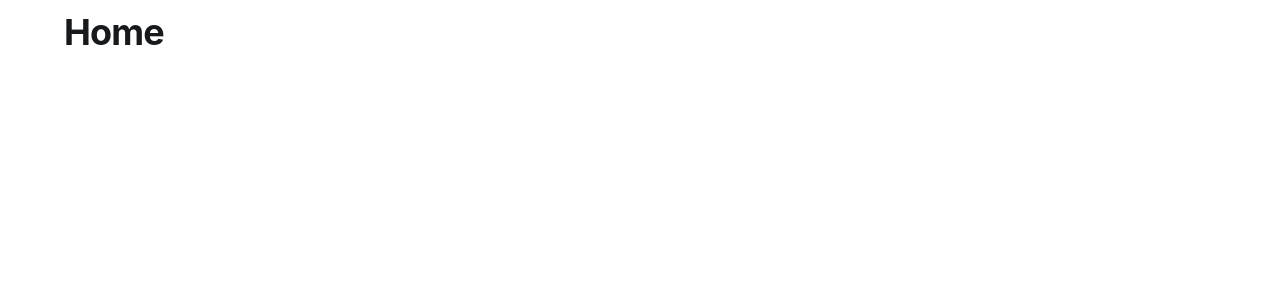
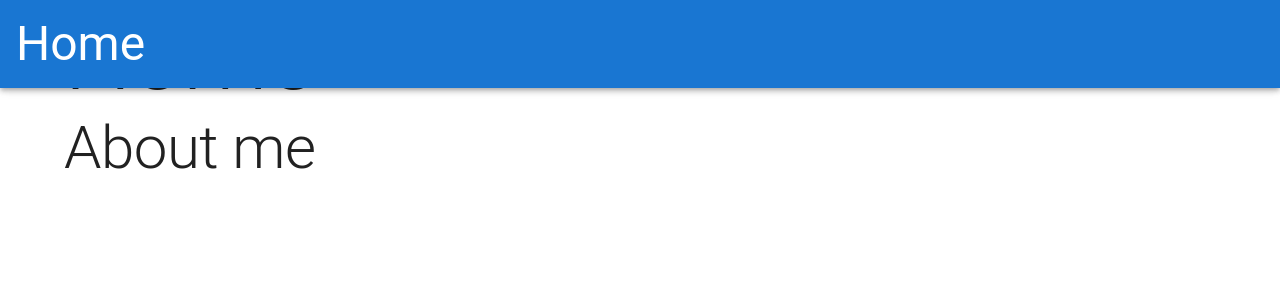
Before and after one commit to SeraphelCelaena/serpag-website, a Next.js app in the folder frontend/: page / in a window 1280 px wide. Shown: the top 300 px of the page. Built offline with nearby package versions, Linux system fonts and the light colour scheme.

Commit message:
main pages gunna be page router, prolly gunna app router admin pages

```diff
--- a/frontend/src/app/page.tsx
+++ /dev/null
@@ -1,13 +0,0 @@
-// Joy Imports
-import Container from '@mui/joy/Container';
-import Typography from '@mui/joy/Typography';
-
-export default function Home() {
-	return (
-		<main>
-			<Container>
-				<Typography level="h1">Home</Typography>
-			</Container>
-		</main>
-	)
-}
--- a/frontend/src/components/Navbar.tsx
+++ b/frontend/src/components/Navbar.tsx
@@ -0,0 +1,18 @@
+// MUI Imports
+import AppBar from '@mui/material/AppBar';
+import Typography from '@mui/material/Typography';
+
+export default function Navbar() {
+	return (
+		<AppBar>
+			<Typography
+				variant="h3"
+				sx={{
+					padding: '1rem'
+				}}
+			>
+				Home
+			</Typography>
+		</AppBar>
+	)
+}
--- /dev/null
+++ b/frontend/src/pages/_app.tsx
@@ -0,0 +1,14 @@
+// MUI Imports
+import CssBaseline from '@mui/material/CssBaseline';
+
+// Next Imports
+import type { AppProps } from 'next/app'
+
+export default function App({Component, pageProps}: AppProps) {
+	return (
+		<>
+			<CssBaseline />
+			<Component {...pageProps} />
+		</>
+	)
+}
--- /dev/null
+++ b/frontend/src/pages/_document.tsx
@@ -0,0 +1,20 @@
+import {
+	Html,
+	Head,
+	Main,
+	NextScript
+} from 'next/document';
+
+export default function Document() {
+	return (
+		<Html lang="en">
+			<Head>
+				<meta name="description" content="Webpage by Serpag" />
+			</Head>
+			<body>
+				<Main />
+				<NextScript />
+			</body>
+		</Html>
+	)
+}
--- /dev/null
+++ b/frontend/src/pages/index.tsx
@@ -0,0 +1,20 @@
+// MUI Imports
+import Container from '@mui/material/Container';
+import Typography from '@mui/material/Typography';
+
+// Project Imports
+import Navbar from '@/components/Navbar';
+
+export default function Home() {
+	return (
+		<main>
+			<Navbar />
+			<Container>
+				<Typography variant="h1">Home</Typography>
+				<div>
+					<Typography variant="h2">About me</Typography>
+				</div>
+			</Container>
+		</main>
+	)
+}
```
